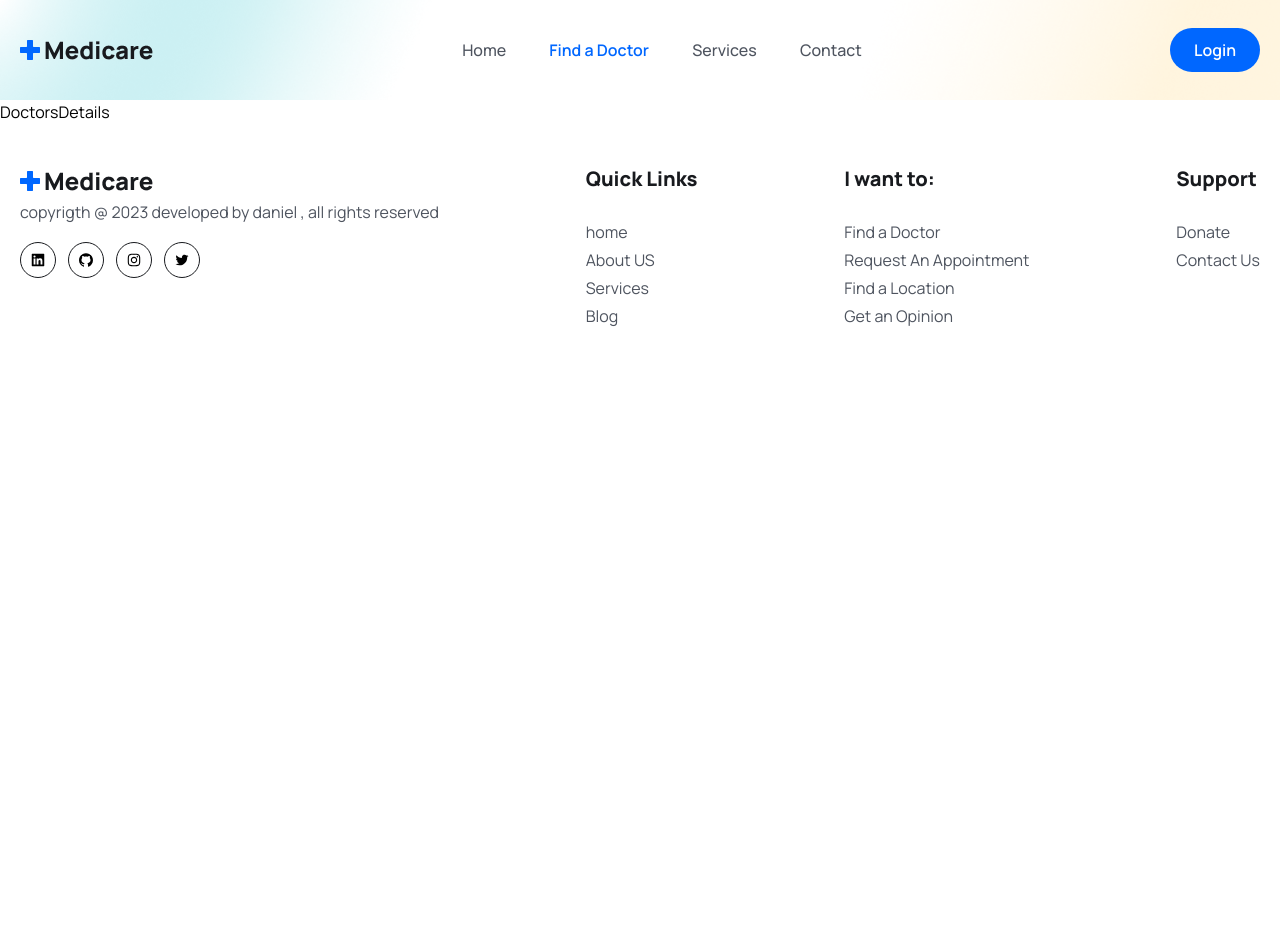
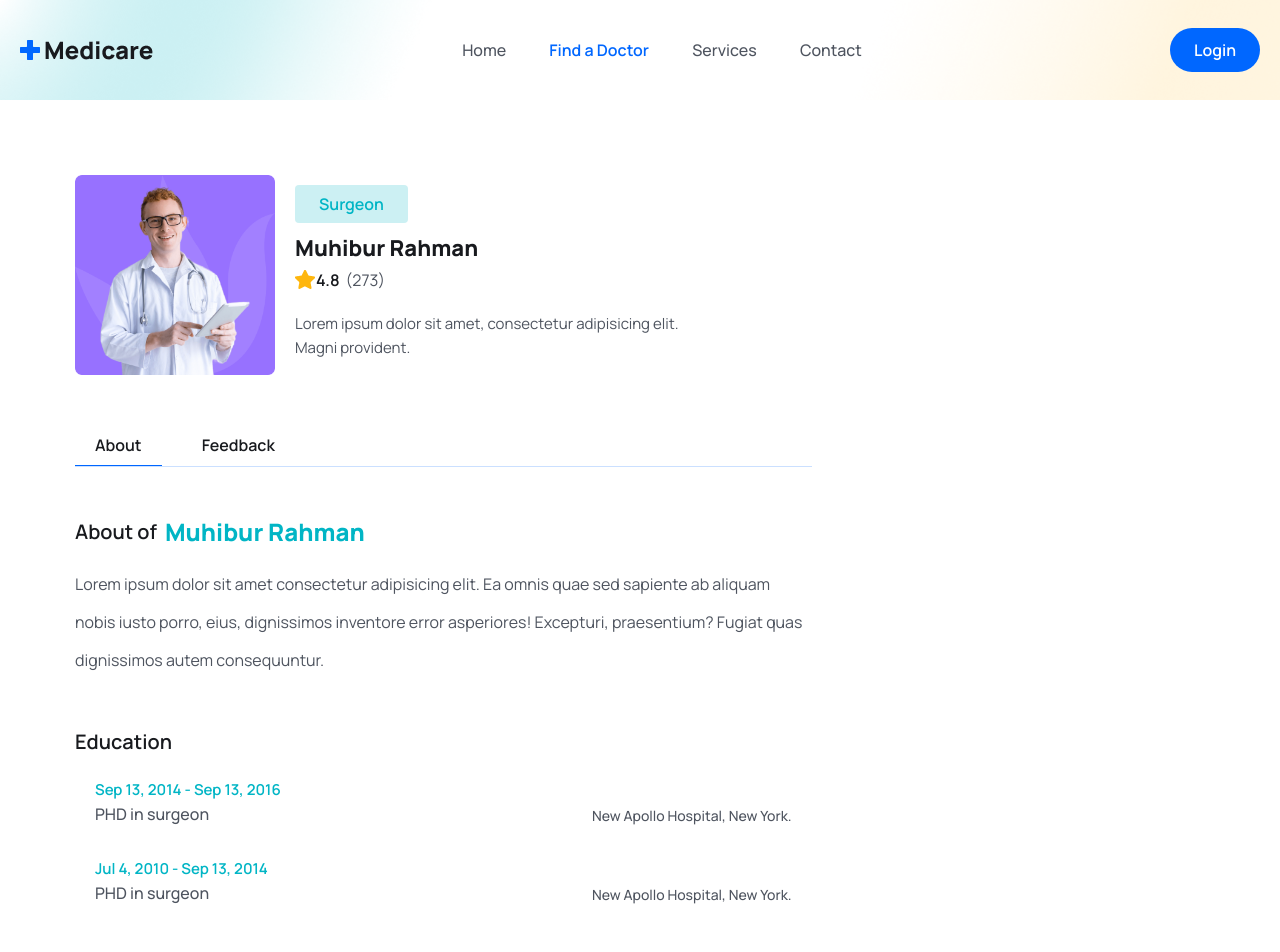
Before and after one commit to Vader4k/Hospital-app, a React (Vite) app in the folder frontend/hospital/: page /doctors/1 in a window 1280 px wide. Shown: the top 952 px of the page. Before the commit the page ends 800 px from the top, so only its background shows below. Built offline with nearby package versions, Linux system fonts and the light colour scheme.

Commit message:
continued with ui designs

```diff
--- a/frontend/hospital/src/components/doctors/DoctorsList.jsx
+++ b/frontend/hospital/src/components/doctors/DoctorsList.jsx
@@ -1,12 +1,8 @@
-import {doctors} from '../../assets/data/doctors'
-import DoctorsCard from './DoctorsCard'
 
 const DoctorsList = () => {
   return (
-    <div className="grid grid-cols-1 sm:grid-cols-2 md:grid-cols-3 gap-5 lg:gap-[30px] mt-[30px] lg:mt-[55px]">
-      {doctors.map(doctors =>(
-        <DoctorsCard doctors={doctors} key={doctors.id}/>
-      ))}
+    <div>
+
     </div>
   )
 }
--- a/frontend/hospital/src/pages/Doctors/Doctors.jsx
+++ b/frontend/hospital/src/pages/Doctors/Doctors.jsx
@@ -1,8 +1,44 @@
-import React from 'react'
+import {doctors} from '../../assets/data/doctors'
+import DoctorsCard from '../../components/doctors/DoctorsCard'
+import Testtimonial from '../../components/testimonials/Testtimonial'
+import DoctorDetails from './DoctorsDetails'
 
 const Doctors = () => {
   return (
-    <div>Doctors</div>
+    <>
+    <section className='bg-[#fff9ea]'>
+      <div className='container text-center'>
+        <h2 className='heading'>Find a Doctor</h2>
+        <div className='max-w-[570px] mt-[30px] mx-auto bg-[#0066ff2c] rounded-md flex items-center justify-between'>
+          <input type='search'
+          className='py-4 pl-4 pr-2 bg-transparent w-full focus:outline-none placeholder:text-textcol'
+          placeholder='Search Doctors' />
+
+          <button className='btn mt-0 rounded-[0px] rounded-r-md'>Search</button>
+        </div>
+      </div>
+    </section>
+
+    <section>
+      <div className='container'>
+        <div className="grid grid-cols-1 sm:grid-cols-2 md:grid-cols-3 lg:grid-cols-4 gap-5">
+        {doctors.map(doctors =>(
+          <DoctorsCard doctors={doctors} key={doctors.id}/>
+        ))}
+      </div>
+      </div>
+    </section>
+
+    <section>
+           <div className='container'>
+            <div className='xl:w-[470px] mx-auto'>
+                <h2 className='heading text-center'>What our patient say</h2>
+                <p className='text_para text-center'>World-class care for everyone. Our health system offers unmatched expert health care. </p>
+            </div>
+            <Testtimonial/>
+           </div>
+        </section>
+    </>
   )
 }
 
--- /dev/null
+++ b/frontend/hospital/src/pages/Doctors/DoctorsAbout.jsx
@@ -0,0 +1,51 @@
+import React, { forwardRef } from 'react'
+import { formatDate } from '../../utils/formatDate'
+const DoctorsAbout = () => {
+  return (
+    <div>
+        <div>
+            <h3 className='text-[20px] leading-[30px] text-headingBg font-semibold flex items-center gap-2'>About of  <span className='text-iris font-bold text-[24px]'>Muhibur Rahman</span>
+            </h3>
+
+            <p className='text_para'>Lorem ipsum dolor sit amet consectetur adipisicing elit. Ea omnis quae sed sapiente ab aliquam nobis iusto porro, eius, dignissimos inventore error asperiores! Excepturi, praesentium? Fugiat quas dignissimos autem consequuntur.</p>
+        </div>
+
+        <div className='mt-12'>
+            <h3 className='text-[20px] leading-[30px] text-headingBg font-semibold'>Education</h3>
+
+            <ul className='pt-4 md:p-5'>
+                <li className='flex flex-col sm:flex-row sm:justify-between sm:items-end md:gap-5 mb-[30px]'>
+                    <div>
+                        <span className='text-iris text-[15px] leading-6 font-semibold'>
+                            {formatDate("09-13-2014")} - {formatDate("09-13-2016")}
+                        </span>
+                        <p className='text-[16px] leading-6 font-medium text-textcol'>PHD in surgeon
+                        </p>
+                    </div>
+                    <p className='text-[14px] leading-5 font-medium text-textcol'>
+                        New Apollo Hospital, New York.
+                    </p>
+                </li>
+                <li className='flex flex-col sm:flex-row sm:justify-between sm:items-end md:gap-5 mb-[30px]'>
+                    <div>
+                        <span className='text-iris text-[15px] leading-6 font-semibold'>
+                            {formatDate("07-04-2010")} - {formatDate("09-13-2014")}
+                        </span>
+                        <p className='text-[16px] leading-6 font-medium text-textcol'>PHD in surgeon
+                        </p>
+                    </div>
+                    <p className='text-[14px] leading-5 font-medium text-textcol'>
+                        New Apollo Hospital, New York.
+                    </p>
+                </li>
+            </ul>
+        </div>
+
+        <div className='mt-12'>
+            <h3 className='text-[20px] leading-[30px] text-headingBg font-semibold'>Experience</h3>
+        </div>
+    </div>
+  )
+}
+
+export default DoctorsAbout
--- a/frontend/hospital/src/pages/Doctors/DoctorsDetails.jsx
+++ b/frontend/hospital/src/pages/Doctors/DoctorsDetails.jsx
@@ -1,8 +1,68 @@
-import React from 'react'
+import React, { useState } from 'react'
+import { doctor2, star} from '../../assets/images'
+import DoctorsAbout from './DoctorsAbout'
+import Feedback from './Feedback'
 
 const DoctorsDetails = () => {
+  const [tab, setTab] = useState("about")
+
   return (
-    <div>DoctorsDetails</div>
+    <section>
+      <div className="max-w-[1170px] px-5 mx-auto">
+        <div className="grid md:grid-cols-3 gap-[50px]">
+          <div className="md:col-span-2">
+            <div className="flex items-center gap-5">
+              <figure className='max-w-[200px] max-h-[200px]'>
+                <img src={doctor2} alt="doctors picture" className='w-full'/>
+              </figure>
+
+              <div>
+                <span className='bg-[#ccf0f3] text-iris py-1 px-6 lg:py-2 lg:px-6 text-[12px] leading-4 lg:text-[16px] lg:leading-7 font-semibold rounded'>Surgeon</span>
+                <h3 className='text-headingBg text-[22px] leading-9 mt-3 font-bold'>Muhibur Rahman</h3>
+                <div className='flex items-center gap-[6px]'>
+                  <span className='flex items-center gap-[6px[ text-[14px] leading-5 lg:text-[16px] lg:leading-7 font-semibold text-headingBg'>
+                    <img src={star} alt='star'/> 4.8
+                  </span>
+                  <span className='text-[14px] leading-5 lg:text-[16px] lg:left-7 font-[400] text-textcol'>(273)</span>
+                </div>
+
+                <p className='text_para text-[14px] leading-6 md:text-[15px] max-w-[390px]'>Lorem ipsum dolor sit amet, consectetur adipisicing elit. Magni provident.</p>
+              </div>
+            </div>
+
+            <div className='mt-[50px] border-b border-solid border-[#0066ff34]'>
+              <button
+              onClick={()=> setTab("about")}
+              className={`${
+                tab === "about"
+              && 'border-b border-solid border-primary' } py-2 px-5 mr-5 text-[16px] left-2 text-headingBg font-semibold`}>
+                About
+              </button>
+
+              <button
+              onClick={()=> setTab("feedback")}
+              className={`${
+                tab === "feedback"
+              && 'border-b border-solid border-primary' } py-2 px-5 mr-5 text-[16px] left-2 text-headingBg font-semibold`}>
+                Feedback
+              </button>
+            </div>
+
+            <div className='mt-[50px]'>
+              {
+                tab === "about" && <DoctorsAbout/>
+              }
+
+              {
+                tab === "feedback" && <Feedback/>
+              }
+            </div>
+          </div>
+
+          <div></div>
+        </div>
+      </div>
+    </section>
   )
 }
 
--- /dev/null
+++ b/frontend/hospital/src/pages/Doctors/Feedback.jsx
@@ -0,0 +1,11 @@
+import React from 'react'
+
+const Feedback = () => {
+  return (
+    <div>
+
+    </div>
+  )
+}
+
+export default Feedback
--- a/frontend/hospital/src/pages/Home.jsx
+++ b/frontend/hospital/src/pages/Home.jsx
@@ -87,7 +87,7 @@ const Home = () => {
               <div className='mt-[30px]'>
                 <h2 className='text-[26px] leading-9 text-headingBg font-[700] text-center'>Find a Doctor
                 </h2>
-                <p className='text-[16px] leading-7 text-textcol font-[400] mt-4 text-center max-w-[400px]'>World-class care for everyone, Our health System offers unmwatched expert health care. From the lab to the clinic
+                <p className='text-[16px] leading-7 text-textcol font-[400] mt-4 text-center max-w-[400px] m-auto'>World-class care for everyone, Our health System offers unmwatched expert health care. From the lab to the clinic
                 </p>
 
                 <Link to='/doctors' className='w-[44px] h-[44px] rounded-full border border-solid border-[#181A1E] mt-[30px] mx-auto flex items-center justify-center group hover:bg-primary hover:border-none hover:text-white'>
@@ -104,7 +104,7 @@ const Home = () => {
                 <div className='mt-[30px]'>
                   <h2 className='text-[26px] leading-9 text-headingBg font-[700] text-center'>Find a Location
                   </h2>
-                  <p className='text-[16px] leading-7 text-textcol font-[400] mt-4 text-center max-w-[400px]'>World-class care for everyone, Our health System offers unmwatched expert health care. From the lab to the clinic
+                  <p className='text-[16px] leading-7 text-textcol font-[400] mt-4 text-center max-w-[400px] m-auto'>World-class care for everyone, Our health System offers unmwatched expert health care. From the lab to the clinic
                   </p>
 
                   <Link to='/doctors' className='w-[44px] h-[44px] rounded-full border border-solid border-[#181A1E] mt-[30px] mx-auto flex items-center justify-center group hover:bg-primary hover:border-none hover:text-white'>
@@ -121,7 +121,7 @@ const Home = () => {
                 <div className='mt-[30px]'>
                   <h2 className='text-[26px] leading-9 text-headingBg font-[700] text-center'>Book Appointment
                   </h2>
-                  <p className='text-[16px] leading-7 text-textcol font-[400] mt-4 text-center max-w-[400px]'>World-class care for everyone, Our health System offers unmwatched expert health care. From the lab to the clinic
+                  <p className='text-[16px] leading-7 text-textcol font-[400] mt-4 text-center max-w-[400px] m-auto'>World-class care for everyone, Our health System offers unmwatched expert health care. From the lab to the clinic
                   </p>
 
                   <Link to='/doctors' className='w-[44px] h-[44px] rounded-full border border-solid border-[#181A1E] mt-[30px] mx-auto flex items-center justify-center group hover:bg-primary hover:border-none hover:text-white'>
@@ -133,7 +133,7 @@ const Home = () => {
         </div>
       </section>
 
-      {/*============== About section =====================*/}
+      {/*============== medical section =====================*/}
         <section>
           <About/>
         </section>
--- a/frontend/hospital/src/pages/Services.jsx
+++ b/frontend/hospital/src/pages/Services.jsx
@@ -1,8 +1,18 @@
-import React from 'react'
-
+import ServiceCard from '../components/services/ServiceCard'
+import {services} from '../assets/data/services'
 const Services = () => {
   return (
-    <div>Services</div>
+    <section>
+      <div className='container'>
+      <div className='grid grid-cols-1 md:grid-cols-2 lg:grid-cols-3 gap-5 lg:gap-[30px] mt-[30px]'>
+        {
+            services.map((items, index)=>(
+                <ServiceCard items={items} index={index} key={index}/>
+            ))
+        }
+    </div>
+      </div>
+    </section>
   )
 }
 
--- /dev/null
+++ b/frontend/hospital/src/utils/formatDate.js
@@ -0,0 +1,7 @@
+
+export const formatDate = (date, config) =>{
+    const defaultOptions = {day: 'numeric', month: 'short', year: 'numeric'}
+    const options = config ? config : defaultOptions;
+
+    return new Date(date).toLocaleDateString('en-US', options)
+}
```
